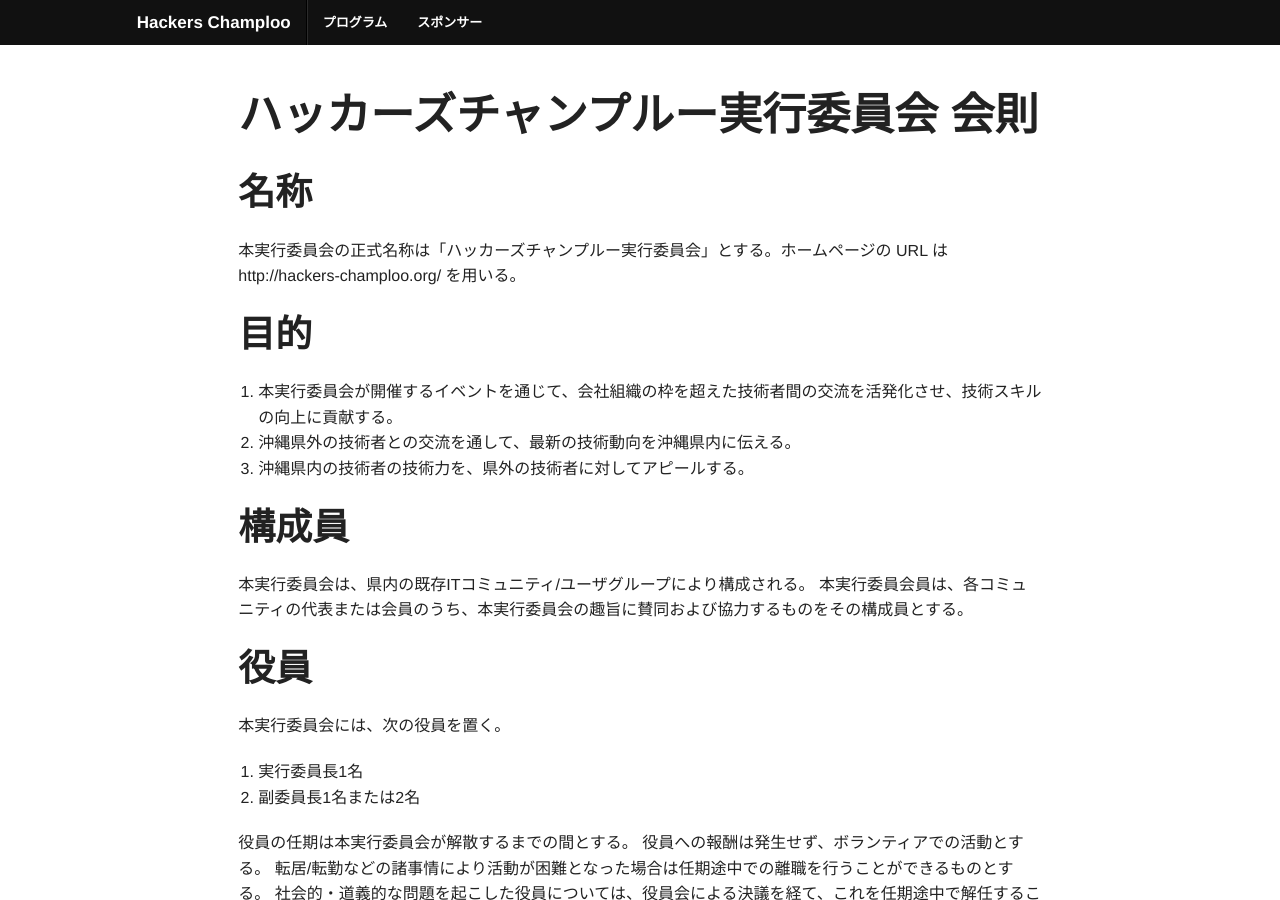
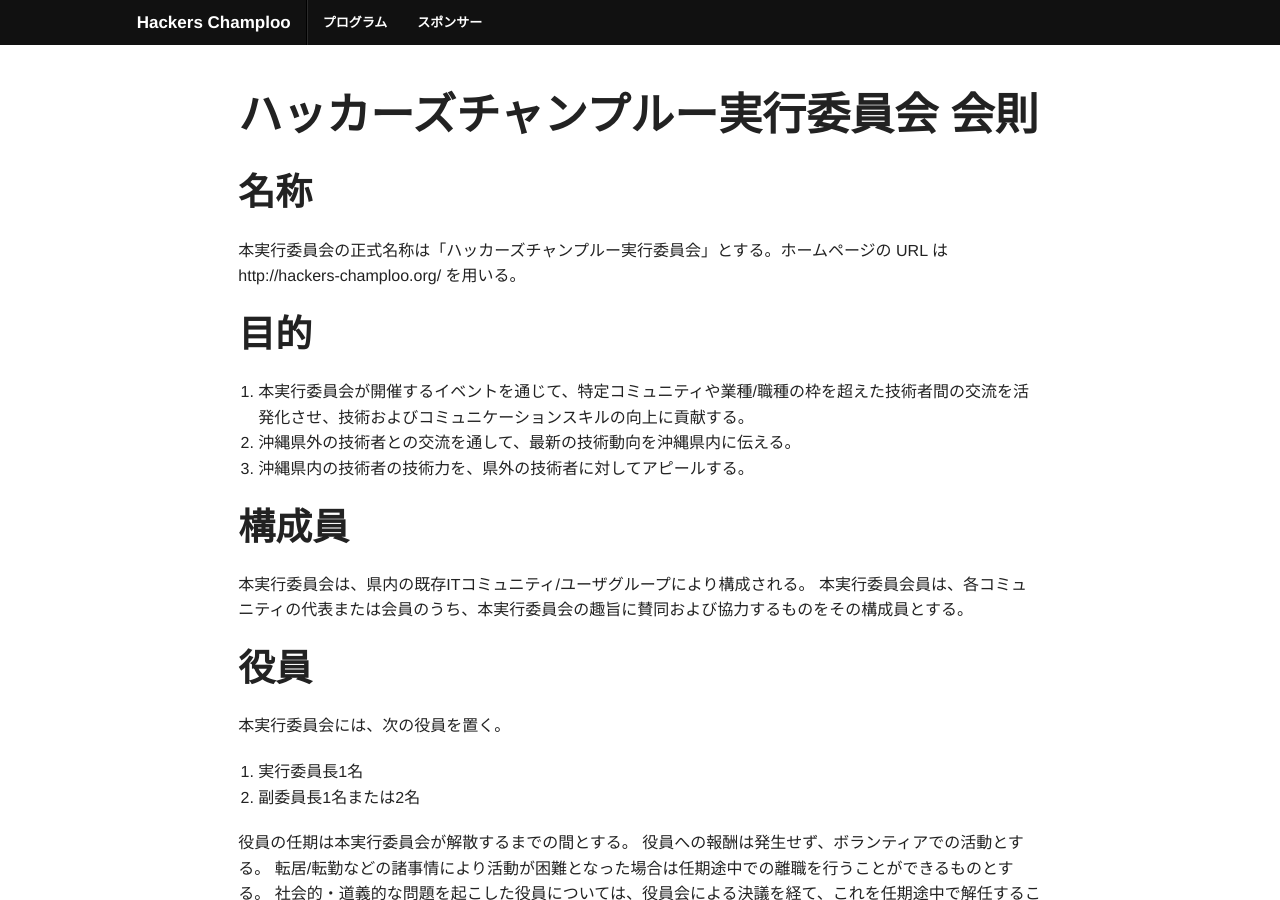
Before and after one commit to hackers-champloo/hackers-champloo.github.io, a Jekyll site: the page built from constitution.md, in a window 1280 px wide and 900 px high. Built offline with Jekyll 4.4.1, drawn with Linux system fonts in a browser that asks for light colours; Markdown is read by kramdown in place of the engine named in the settings.

Commit message:
会則->目的の文言修正

```diff
--- a/constitution.md
+++ b/constitution.md
@@ -13,7 +13,7 @@ title: ハッカーズチャンプルー実行委員会　会則
 
 ## 目的
 
-1. 本実行委員会が開催するイベントを通じて、会社組織の枠を超えた技術者間の交流を活発化させ、技術スキルの向上に貢献する。
+1. 本実行委員会が開催するイベントを通じて、特定コミュニティや業種/職種の枠を超えた技術者間の交流を活発化させ、技術およびコミュニケーションスキルの向上に貢献する。
 1. 沖縄県外の技術者との交流を通して、最新の技術動向を沖縄県内に伝える。
 1. 沖縄県内の技術者の技術力を、県外の技術者に対してアピールする。
 
```
